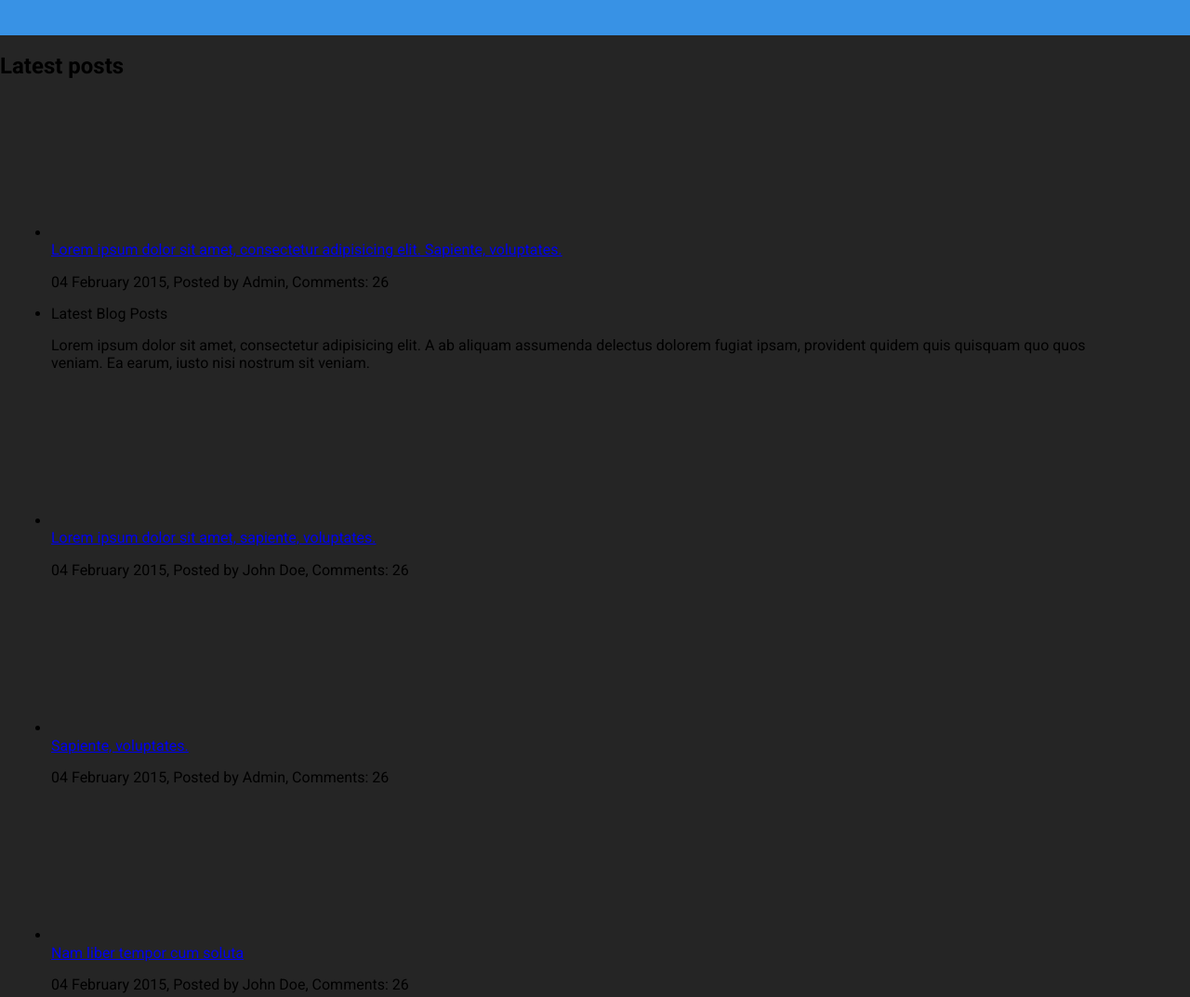
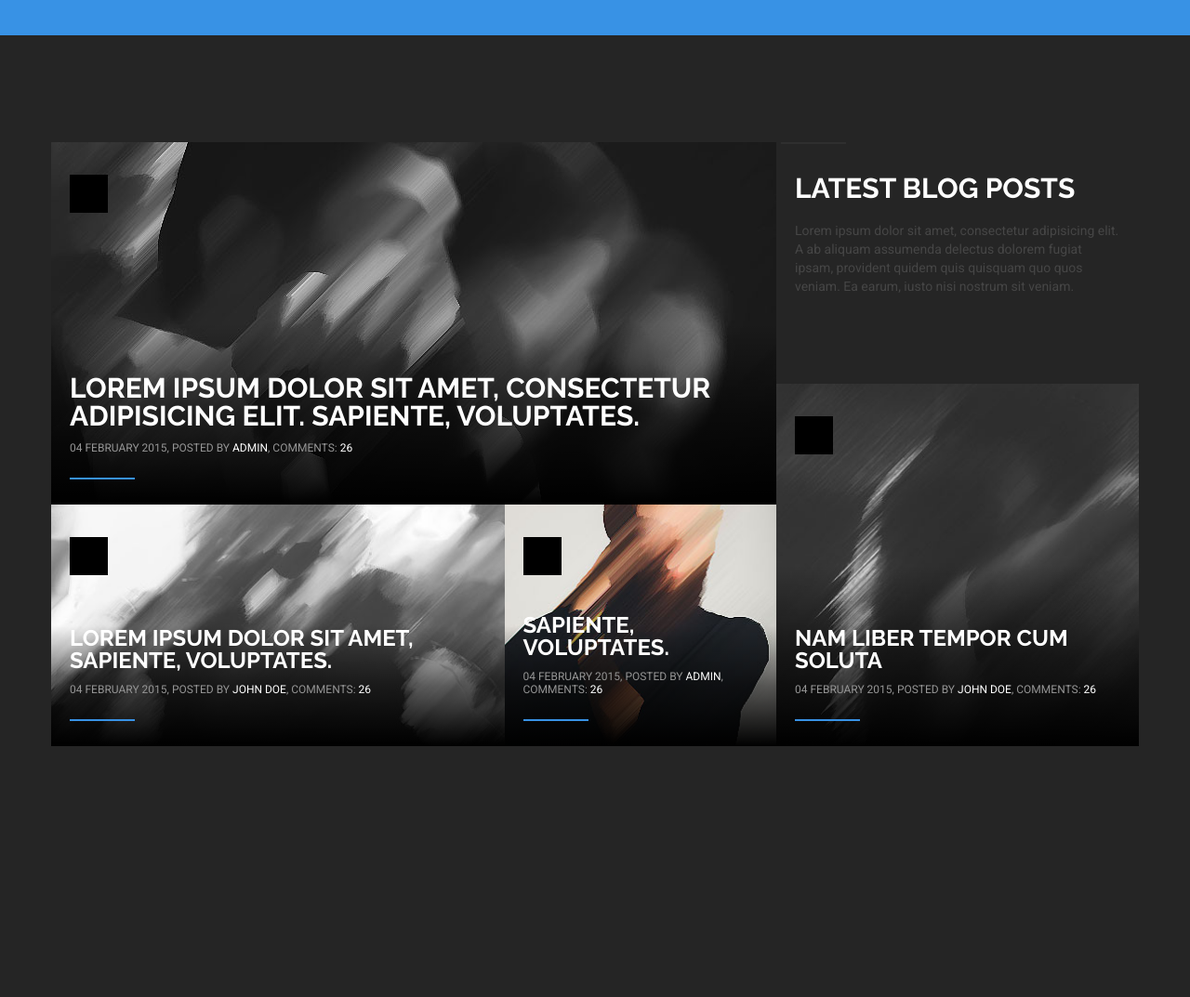
Before and after one commit to Belchenkov/grid-exe, a website: page index.html in a window 1280 px wide. Shown: the part 3260-4333 px from the top of the page at 93% size. After the commit the page ends 4213 px from the top, so only its background shows below. Drawn offline with nearby package versions, Linux system fonts and the light colour scheme; files that its build step writes are made by us from their sources; no server answers; files whose address does not match are found by name.

Commit message:
Section Blog - CSS

```diff
--- a/index.html
+++ b/index.html
@@ -282,11 +282,11 @@
 
     <!-- section blog  -->
     <section class="blog">
-      <h2 class="blog__title">Latest posts</h2>
+      <h2 class="blog__subtitle">Latest posts</h2>
       <ul class="blog__list wrap">
-        <li class="blog__element">
+        <li class="blog__element--eight blog__element">
           <div class="blog__info">
-            <a href="#" class="blog__link">
+            <a aria-label="Категория изображений" href="#" class="blog__link">
               <svg>
                 <use xlink:href="img/symbol/sprite.svg#image"></use>
               </svg>
@@ -301,10 +301,10 @@
             </div>
           </div>
         </li>
-        <li class="blog__element">
+        <li class="blog__element--four blog__element">
           <div class="blog__info">
             <div class="blog__information">
-              <p class="blog__subtitle">Latest Blog Posts</p>
+              <p class="blog__title">Latest Blog Posts</p>
               <p class="blog__text">
                 Lorem ipsum dolor sit amet, consectetur adipisicing elit.
                 A ab aliquam assumenda delectus dolorem fugiat ipsam, provident quidem quis quisquam quo quos veniam.
@@ -313,9 +313,9 @@
             </div>
           </div>
         </li>
-        <li class="blog__element">
+        <li class="blog__element--five blog__element">
           <div class="blog__info">
-            <a href="#" class="blog__link">
+            <a aria-label="Категория фото" href="#" class="blog__link">
               <svg>
                 <use xlink:href="img/symbol/sprite.svg#photo-camera"></use>
               </svg>
@@ -330,9 +330,9 @@
             </div>
           </div>
         </li>
-        <li class="blog__element">
+        <li class="blog__element--three blog__element">
           <div class="blog__info">
-            <a href="#" class="blog__link">
+            <a href="#" aria-label="Категория видео" class="blog__link">
               <svg>
                 <use xlink:href="img/symbol/sprite.svg#video"></use>
               </svg>
@@ -347,7 +347,7 @@
             </div>
           </div>
         </li>
-        <li class="blog__element">
+        <li class="blog__element--four blog__element">
           <div class="blog__info">
             <a href="#" class="blog__link">
               <svg>
--- /dev/null
+++ b/sass/blocks/blog.scss
@@ -0,0 +1,229 @@
+$lineColor: #2f2f2f;
+$blogTextColor: #464646;
+$descTextColor: #959595;
+
+.blog {
+  &__subtitle {
+    @include visually-hidden;
+  }
+
+  &__list {
+    display: grid;
+    grid-template-columns: repeat(12, 1fr);
+    grid-template-rows: repeat(5, minmax(130px, auto));
+    list-style: none;
+    padding-top: 115px;
+    padding-bottom: 150px;
+  }
+
+  &__element--three {
+    grid-column: span 3;
+  }
+
+  &__element--four {
+    grid-column: span 4;
+  }
+
+  &__element--five {
+    grid-column: span 5;
+  }
+
+  &__element--eight {
+    grid-column: span 8;
+  }
+
+  &__element {
+    position: relative;
+
+    &::before {
+      content: '';
+      position: absolute;
+      left: 0;
+      bottom: 0;
+      width: 100%;
+      height: 50%;
+      background: linear-gradient(180deg, rgba(0, 0, 0, 0) 0%, rgba(0, 0, 0, .6) 50%, rgba(0, 0, 0, 1) 100%);
+      z-index: 1;
+    }
+
+    &:nth-child(1) {
+      background: url('../img/img6.jpg') center/cover no-repeat;
+      grid-row: 1 / 4;
+
+      .blog__title {
+        font-size: 30px;
+      }
+    }
+
+    &:nth-child(2) {
+      grid-row: 1 / 3;
+
+      &::before {
+        display: none;
+      }
+
+      .blog__title {
+        font-size: 30px;
+        margin: 20px 0;
+
+        &::before {
+          content: '';
+          background: $lineColor;
+          position: absolute;
+          left: 0;
+          top: -5px;
+          width: 70px;
+          height: 2px;
+        }
+      }
+    }
+
+    &:nth-child(3) {
+      background: url('../img/img7.jpg') center/cover no-repeat;
+      grid-row: 4 / 6;
+
+      .blog__title {
+        font-size: 24px;
+      }
+    }
+
+    &:nth-child(4) {
+      background: url('../img/img8.jpg') center/cover no-repeat;
+      grid-row: 4 / 6;
+
+      .blog__title {
+        font-size: 24px;
+      }
+    }
+
+    &:nth-child(5) {
+      background: url('../img/img9.jpg') center/cover no-repeat;
+      grid-row: 3 / 6;
+
+      .blog__title {
+        font-size: 24px;
+      }
+    }
+
+    &:hover {
+      .blog__info {
+        border-color: $second;
+      }
+
+      .blog__link {
+        background: $second;
+      }
+    }
+  }
+
+  &__title {
+    font-family: 'Raleway', sans-serif;
+    color: $white;
+    font-weight: 700;
+    text-transform: uppercase;
+    line-height: 1;
+    margin: 20px 0;
+    text-decoration: none;
+  }
+
+  &__text {
+    font-size: 14px;
+    color: $blogTextColor;
+    line-height: 1.429;
+  }
+
+  &__description {
+    font-size: 12px;
+    color: $descTextColor;
+    line-height: 1.167;
+    text-transform: uppercase;
+
+    &::after {
+      background: $second;
+      width: 70px;
+      height: 2px;
+      display: block;
+      content: '';
+      margin-top: 25px;
+    }
+
+    span {
+      color: $white;
+    }
+  }
+
+  &__link {
+    width: 41px;
+    height: 41px;
+    background: $black;
+    display: block;
+    position: relative;
+    margin-top: 20px;
+    margin-bottom: 20px;
+    outline: none;
+    transition: all .3s ease-in-out;
+
+    &:focus {
+      background: $second;
+    }
+
+    svg {
+      fill: $white;
+      position: absolute;
+      left: 50%;
+      top: 50%;
+      transform: translate(-50%, -50%);
+      width: 21px;
+    }
+  }
+
+  &__info {
+    padding: 10px 15px;
+    position: relative;
+    z-index: 2;
+    height: 100%;
+    box-sizing: border-box;
+    border: 5px solid transparent;
+    display: flex;
+    flex-direction: column;
+    justify-content: space-between;
+    transition: all .3s ease-in-out;
+  }
+}
+
+@media (max-width: 980px) {
+  .blog__element {
+    &:nth-child(1),
+    &:nth-child(2) {
+      .blog__title {
+        font-size: 20px;
+      }
+    }
+  }
+}
+
+@media (max-width: 768px) {
+  .blog__list {
+    grid-template-columns: repeat(2, 1fr);
+    grid-template-rows: 1fr;
+  }
+
+  .blog__element {
+    grid-column: span 1;
+    grid-row: span 1 !important;
+  }
+}
+
+@media (max-width: 480px) {
+  .blog__list {
+    grid-template-columns: minmax(290px, auto);
+    padding-top: 55px;
+    padding-bottom: 75px;
+  }
+
+  .blog__element {
+    &:nth-child(2) {
+      grid-row: 1 / 2 !important;
+    }
+  }
+}
--- a/sass/style.scss
+++ b/sass/style.scss
@@ -17,3 +17,4 @@
 @import "blocks/list";
 @import "blocks/skills";
 @import "blocks/progress";
+@import "blocks/blog";
```
Also changed, not shown: build/css/style.min.css, build/index.html.
